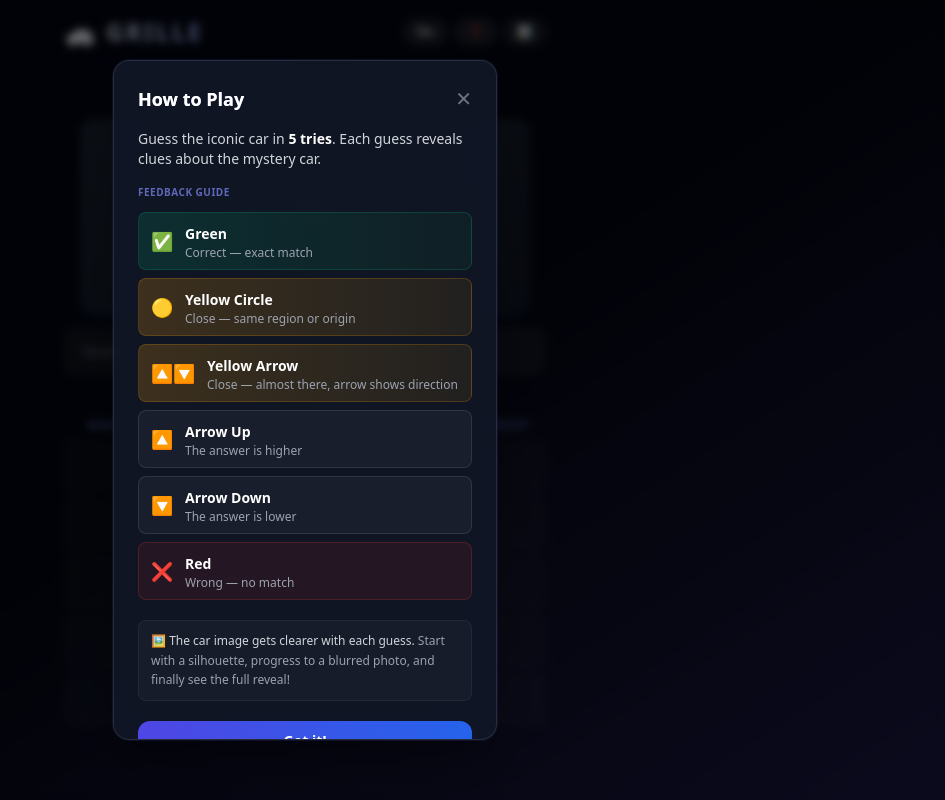
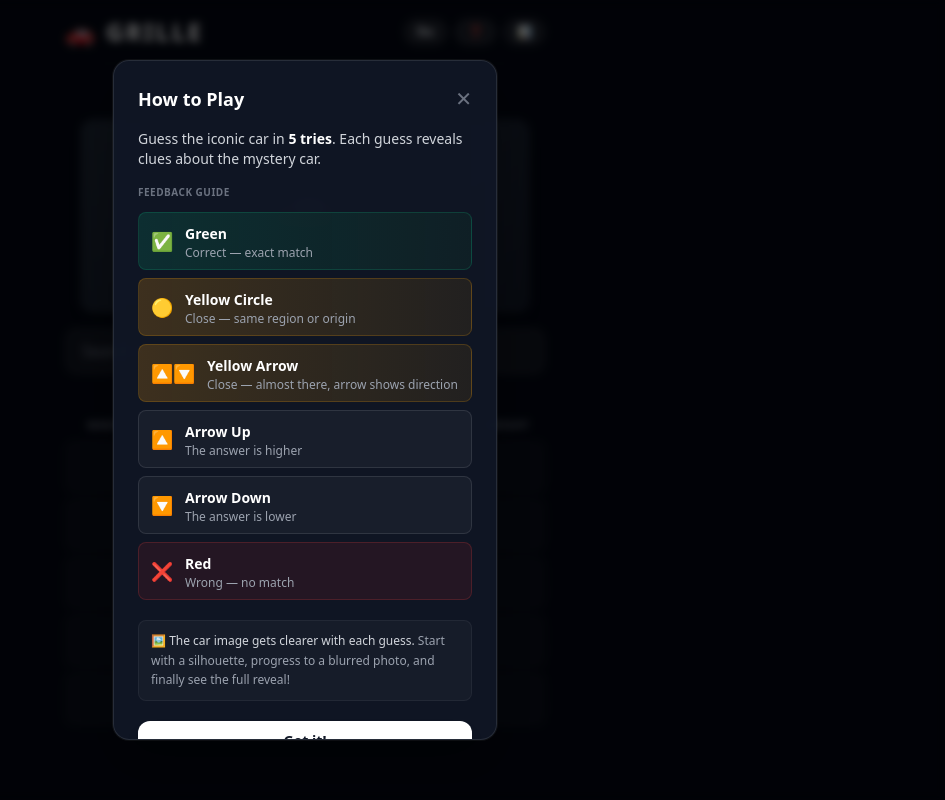
Before and after one commit to everchanger/grille, a Nuxt app: page / in a window 1280 px wide. Shown: the whole page, without its empty margins (335-1280 px from the left). Built offline with nearby package versions, Linux system fonts and the light colour scheme.

Commit message:
style: sleek neutral UI, update README and GAME_DESIGN for 5 guesses
Agent-Logs-Url: https://github.com/everchanger/grille/sessions/92e26a28-48f0-493e-afdd-fdf7b368d0d7

Co-authored-by: everchanger <4185316+everchanger@users.noreply.github.com>

```diff
--- a/components/CarImage.vue
+++ b/components/CarImage.vue
@@ -1,5 +1,5 @@
 <template>
-  <div class="w-full max-w-md mx-auto my-4 rounded-xl overflow-hidden bg-gray-800/50 backdrop-blur-sm ring-1 ring-white/10 shadow-lg shadow-indigo-500/10 transition-all duration-300">
+  <div class="w-full max-w-md mx-auto my-4 rounded-xl overflow-hidden bg-gray-800/50 backdrop-blur-sm ring-1 ring-white/10 shadow-lg shadow-black/20 transition-all duration-300">
     <template v-if="state < 0">
       <div class="h-48 flex flex-col items-center justify-center bg-gradient-to-br from-gray-800/80 to-gray-900/80 gap-2">
         <span class="text-5xl opacity-40">🚗</span>
--- a/components/ClueGrid.vue
+++ b/components/ClueGrid.vue
@@ -5,7 +5,7 @@
       <div
         v-for="col in columns"
         :key="col"
-        class="text-center text-[10px] font-bold text-indigo-400/70 uppercase tracking-wider"
+        class="text-center text-[10px] font-bold text-gray-500 uppercase tracking-wider"
       >
         {{ col }}
       </div>
--- a/components/GuessInput.vue
+++ b/components/GuessInput.vue
@@ -4,7 +4,7 @@
       v-model="query"
       type="text"
       placeholder="Search for a car..."
-      class="w-full px-4 py-2.5 rounded-xl bg-white/[0.06] text-white placeholder-gray-500 border border-white/10 focus:outline-none focus:ring-2 focus:ring-indigo-500/50 focus:border-indigo-500/50 backdrop-blur-sm transition-all duration-200"
+      class="w-full px-4 py-2.5 rounded-xl bg-white/[0.06] text-white placeholder-gray-500 border border-white/10 focus:outline-none focus:ring-2 focus:ring-white/25 focus:border-white/25 backdrop-blur-sm transition-all duration-200"
       :disabled="disabled"
       @input="onInput"
       @keydown.enter="selectFirst"
@@ -17,7 +17,7 @@
       <li
         v-for="car in suggestions"
         :key="car.id"
-        class="px-4 py-2.5 cursor-pointer text-gray-300 text-sm hover:bg-indigo-500/20 hover:text-white transition-colors duration-150 first:rounded-t-xl last:rounded-b-xl"
+        class="px-4 py-2.5 cursor-pointer text-gray-300 text-sm hover:bg-white/10 hover:text-white transition-colors duration-150 first:rounded-t-xl last:rounded-b-xl"
         @mousedown.prevent="select(car)"
       >
         {{ car.make }} {{ car.model }} <span class="text-gray-500">({{ car.year }})</span>
--- a/components/HowToPlay.vue
+++ b/components/HowToPlay.vue
@@ -6,9 +6,9 @@
         class="fixed inset-0 z-50 flex items-center justify-center bg-black/60 backdrop-blur-sm"
         @click.self="dismiss"
       >
-        <div class="bg-gray-900/90 backdrop-blur-xl rounded-2xl p-6 w-full max-w-sm mx-4 border border-white/10 ring-1 ring-indigo-500/10 shadow-2xl shadow-black/40 animate-scale-in max-h-[85vh] overflow-y-auto">
+        <div class="bg-gray-900/90 backdrop-blur-xl rounded-2xl p-6 w-full max-w-sm mx-4 border border-white/10 ring-1 ring-white/5 shadow-2xl shadow-black/40 animate-scale-in max-h-[85vh] overflow-y-auto">
           <div class="flex justify-between items-center mb-4">
-            <h2 class="text-white font-extrabold text-lg bg-gradient-to-r from-white to-indigo-300 bg-clip-text text-transparent">
+            <h2 class="text-white font-extrabold text-lg">
               How to Play
             </h2>
             <button
@@ -23,7 +23,7 @@
             Guess the iconic car in <span class="text-white font-bold">5 tries</span>. Each guess reveals clues about the mystery car.
           </p>
 
-          <h3 class="text-indigo-400/70 text-[10px] font-bold uppercase tracking-wider mb-3">Feedback Guide</h3>
+          <h3 class="text-gray-500 text-[10px] font-bold uppercase tracking-wider mb-3">Feedback Guide</h3>
 
           <div class="space-y-2 mb-5">
             <div class="flex items-center gap-3 px-3 py-2 rounded-lg bg-gradient-to-r from-emerald-600/20 to-green-700/10 border border-emerald-500/20">
@@ -77,7 +77,7 @@
           </div>
 
           <button
-            class="w-full py-2.5 bg-gradient-to-r from-indigo-600 to-blue-600 hover:from-indigo-500 hover:to-blue-500 text-white rounded-xl font-semibold text-sm shadow-lg shadow-indigo-500/20 transition-all duration-200 hover:shadow-indigo-500/30"
+            class="w-full py-2.5 bg-white hover:bg-gray-200 text-gray-900 rounded-xl font-semibold text-sm shadow-lg shadow-black/20 transition-all duration-200"
             @click="dismiss"
           >
             Got it!
--- a/components/PostGame.vue
+++ b/components/PostGame.vue
@@ -13,7 +13,7 @@
           class="fixed inset-0 pointer-events-none z-[60]"
         />
 
-        <div class="bg-gray-900/90 backdrop-blur-xl rounded-2xl p-6 w-full max-w-sm mx-4 border border-white/10 ring-1 ring-indigo-500/10 shadow-2xl shadow-black/40 animate-scale-in max-h-[85vh] overflow-y-auto">
+        <div class="bg-gray-900/90 backdrop-blur-xl rounded-2xl p-6 w-full max-w-sm mx-4 border border-white/10 ring-1 ring-white/5 shadow-2xl shadow-black/40 animate-scale-in max-h-[85vh] overflow-y-auto">
           <div class="flex justify-end mb-2">
             <button class="text-gray-500 hover:text-white text-xl transition-colors duration-200" @click="$emit('close')">✕</button>
           </div>
@@ -21,10 +21,10 @@
           <div class="text-center mb-4">
             <p v-if="solved" class="text-emerald-400 font-bold text-lg animate-slide-in">🎉 You got it!</p>
             <p v-else class="text-red-400 font-bold text-lg animate-slide-in">The answer was...</p>
-            <h2 class="text-white text-2xl font-extrabold mt-1 bg-gradient-to-r from-white to-indigo-200 bg-clip-text text-transparent">
+            <h2 class="text-white text-2xl font-extrabold mt-1">
               {{ car.make }} {{ car.model }}
             </h2>
-            <p class="text-indigo-300/60 text-sm mt-0.5">{{ car.year }} · {{ car.country }}</p>
+            <p class="text-gray-500 text-sm mt-0.5">{{ car.year }} · {{ car.country }}</p>
           </div>
 
           <img
@@ -35,19 +35,19 @@
 
           <div class="grid grid-cols-2 gap-2 text-sm mb-4">
             <div class="bg-white/[0.05] rounded-lg p-2.5 border border-white/5">
-              <span class="text-indigo-400/70 block text-xs">Engine</span>
+              <span class="text-gray-500 block text-xs">Engine</span>
               <span class="text-white font-semibold">{{ car.engine }}</span>
             </div>
             <div class="bg-white/[0.05] rounded-lg p-2.5 border border-white/5">
-              <span class="text-indigo-400/70 block text-xs">Drivetrain</span>
+              <span class="text-gray-500 block text-xs">Drivetrain</span>
               <span class="text-white font-semibold">{{ car.drivetrain }}</span>
             </div>
             <div class="bg-white/[0.05] rounded-lg p-2.5 border border-white/5">
-              <span class="text-indigo-400/70 block text-xs">Horsepower</span>
+              <span class="text-gray-500 block text-xs">Horsepower</span>
               <span class="text-white font-semibold">{{ car.horsepower }} hp</span>
             </div>
             <div class="bg-white/[0.05] rounded-lg p-2.5 border border-white/5">
-              <span class="text-indigo-400/70 block text-xs">Weight</span>
+              <span class="text-gray-500 block text-xs">Weight</span>
               <span class="text-white font-semibold">{{ formatWeight(car.weight_kg) }}</span>
             </div>
           </div>
@@ -59,12 +59,12 @@
               :href="car.wiki"
               target="_blank"
               rel="noopener noreferrer"
-              class="text-indigo-400 text-sm text-center hover:text-indigo-300 transition-colors duration-200"
+              class="text-gray-400 text-sm text-center hover:text-white transition-colors duration-200"
             >
               Read more ↗
             </a>
             <button
-              class="w-full py-2.5 bg-gradient-to-r from-indigo-600 to-blue-600 hover:from-indigo-500 hover:to-blue-500 text-white rounded-xl font-semibold text-sm shadow-lg shadow-indigo-500/20 transition-all duration-200 hover:shadow-indigo-500/30"
+              class="w-full py-2.5 bg-white hover:bg-gray-200 text-gray-900 rounded-xl font-semibold text-sm shadow-lg shadow-black/20 transition-all duration-200"
               @click="$emit('share')"
             >
               📋 Share Result
@@ -72,7 +72,7 @@
           </div>
 
           <div class="mt-4 text-center text-gray-500 text-xs">
-            <p>Next puzzle in <span class="text-indigo-300 font-semibold">{{ countdown }}</span></p>
+            <p>Next puzzle in <span class="text-white font-semibold">{{ countdown }}</span></p>
           </div>
         </div>
       </div>
--- a/components/StatsModal.vue
+++ b/components/StatsModal.vue
@@ -6,32 +6,32 @@
         class="fixed inset-0 z-50 flex items-center justify-center bg-black/60 backdrop-blur-sm"
         @click.self="$emit('close')"
       >
-        <div class="bg-gray-900/90 backdrop-blur-xl rounded-2xl p-6 w-full max-w-sm mx-4 border border-white/10 ring-1 ring-indigo-500/10 shadow-2xl shadow-black/40 animate-scale-in">
+        <div class="bg-gray-900/90 backdrop-blur-xl rounded-2xl p-6 w-full max-w-sm mx-4 border border-white/10 ring-1 ring-white/5 shadow-2xl shadow-black/40 animate-scale-in">
           <div class="flex justify-between items-center mb-5">
-            <h2 class="text-white font-extrabold text-lg bg-gradient-to-r from-white to-indigo-300 bg-clip-text text-transparent">📊 Statistics</h2>
+            <h2 class="text-white font-extrabold text-lg">📊 Statistics</h2>
             <button class="text-gray-500 hover:text-white text-xl transition-colors duration-200" @click="$emit('close')">✕</button>
           </div>
 
           <div class="grid grid-cols-4 gap-2 mb-6">
             <div class="text-center p-2 rounded-lg bg-white/[0.04]">
               <p class="text-white text-2xl font-extrabold">{{ stats.played }}</p>
-              <p class="text-indigo-400/60 text-[10px] font-medium uppercase tracking-wider">Played</p>
+              <p class="text-gray-500 text-[10px] font-medium uppercase tracking-wider">Played</p>
             </div>
             <div class="text-center p-2 rounded-lg bg-white/[0.04]">
               <p class="text-white text-2xl font-extrabold">{{ winPercent }}%</p>
-              <p class="text-indigo-400/60 text-[10px] font-medium uppercase tracking-wider">Win %</p>
+              <p class="text-gray-500 text-[10px] font-medium uppercase tracking-wider">Win %</p>
             </div>
             <div class="text-center p-2 rounded-lg bg-white/[0.04]">
               <p class="text-white text-2xl font-extrabold">{{ stats.currentStreak }}</p>
-              <p class="text-indigo-400/60 text-[10px] font-medium uppercase tracking-wider">Streak</p>
+              <p class="text-gray-500 text-[10px] font-medium uppercase tracking-wider">Streak</p>
             </div>
             <div class="text-center p-2 rounded-lg bg-white/[0.04]">
               <p class="text-white text-2xl font-extrabold">{{ stats.maxStreak }}</p>
-              <p class="text-indigo-400/60 text-[10px] font-medium uppercase tracking-wider">Best</p>
+              <p class="text-gray-500 text-[10px] font-medium uppercase tracking-wider">Best</p>
             </div>
           </div>
 
-          <h3 class="text-indigo-400/60 text-[10px] font-bold uppercase tracking-wider mb-3">Guess Distribution</h3>
+          <h3 class="text-gray-500 text-[10px] font-bold uppercase tracking-wider mb-3">Guess Distribution</h3>
           <div class="space-y-1.5">
             <div
               v-for="n in 5"
@@ -41,7 +41,7 @@
               <span class="text-gray-500 text-xs w-3 font-medium">{{ n }}</span>
               <div class="flex-1 bg-white/[0.04] rounded-md overflow-hidden h-6">
                 <div
-                  class="bg-gradient-to-r from-indigo-600 to-blue-500 h-full flex items-center justify-end pr-2 rounded-md transition-all duration-500"
+                  class="bg-white/20 h-full flex items-center justify-end pr-2 rounded-md transition-all duration-500"
                   :style="{ width: barWidth(n) }"
                 >
                   <span class="text-white text-xs font-semibold">{{ stats.guessDistribution[n] ?? 0 }}</span>
--- a/pages/index.vue
+++ b/pages/index.vue
@@ -1,7 +1,7 @@
 <template>
-  <div class="min-h-screen bg-gradient-to-br from-slate-950 via-gray-950 to-indigo-950 text-white">
+  <div class="min-h-screen bg-gray-950 text-white">
     <header class="relative max-w-lg mx-auto px-4 py-4 flex items-center justify-between">
-      <h1 class="text-2xl font-extrabold tracking-widest uppercase bg-gradient-to-r from-white to-indigo-300 bg-clip-text text-transparent">
+      <h1 class="text-2xl font-extrabold tracking-widest uppercase text-white">
         🚗 Grille
       </h1>
       <div class="flex items-center gap-2">
@@ -24,11 +24,11 @@
           📊
         </button>
       </div>
-      <div class="absolute bottom-0 left-0 right-0 h-px bg-gradient-to-r from-transparent via-indigo-500/50 to-transparent" />
+      <div class="absolute bottom-0 left-0 right-0 h-px bg-gradient-to-r from-transparent via-white/10 to-transparent" />
     </header>
 
     <main class="max-w-lg mx-auto px-4 py-6">
-      <p class="text-center text-indigo-400/60 text-xs font-medium tracking-wide mb-4">Puzzle #{{ dayNumber }}</p>
+      <p class="text-center text-gray-500 text-xs font-medium tracking-wide mb-4">Puzzle #{{ dayNumber }}</p>
 
       <CarImage
         :src="todaysCar.image"
@@ -49,7 +49,7 @@
             :class="[
               'w-2 h-2 rounded-full transition-all duration-300',
               n <= guessCount
-                ? 'bg-indigo-500 shadow-sm shadow-indigo-500/50'
+                ? 'bg-white shadow-sm shadow-white/30'
                 : 'bg-white/10 border border-white/10',
             ]"
           />
```
Also changed, not shown: 2 other files (tests, documents, lock files or other folders).
